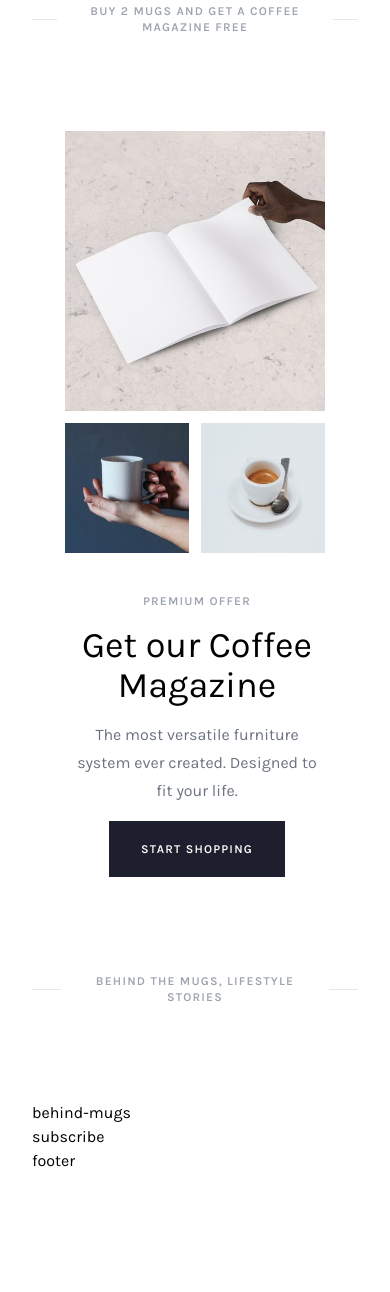
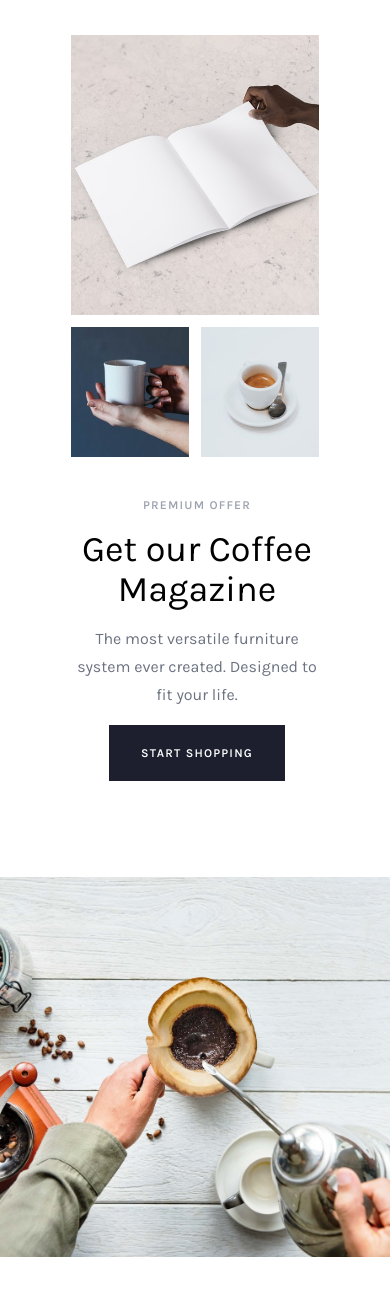
Before and after one commit to huynhyenchi/tailwindcss-coffee-style, a website: page public/index.html in a window 390 px wide. Shown: the part 7648-8940 px from the top of the page. Before the commit the page ends 8821 px from the top, so only its background shows below. Drawn offline with Linux system fonts and the light colour scheme.

Commit message:
Add parallax section

```diff
--- a/public/index.html
+++ b/public/index.html
@@ -362,7 +362,7 @@
             </div>
 
           </div> <!--grid-->
-        </div>
+        </d iv>
         <!-- End more-products-->
 
         <div class="yc-subheadline">
@@ -374,7 +374,7 @@
           <div class="flex flex-col md:flex-row justify-center items-center gap-5">
             <div class="yc-magazine-images basis-1/2 md:flex md:flex-row gap-5 w-full h-full mb-5 md:mb-0">
               <div class="yc-magazine-big-image h-[280px] basis-2/3 mb-3 sm:mb-5 md:mb-0 bg-[url('./img/magazine01.jpg')] bg-cover bg-no-repeat bg-center"></div>
-              <div class="yc-magazine-small-images basis-1/3 flex flex-row md:flex-col gap-3 xs:gap-4 sm:gap-5">
+              <div class="yc-magazine-small-images basis-1/3 flex flex-row md:flex-col gap-3 sm:gap-5">
                 <div class="h-[130px] xs:h-[200px] md:h-[130px] basis-1/2 bg-[url('./img/magazine02.jpg')] bg-cover bg-no-repeat bg-center"></div>
                 <div class="h-[130px] xs:h-[200px] md:h-[130px] basis-1/2 bg-[url('./img/magazine03.jpg')] bg-cover bg-no-repeat bg-center"></div>
               </div>
@@ -386,20 +386,25 @@
               <div class="yc-button bg-[#1d1f2e] text-white w-max mx-auto md:mx-0 active:bg-opacity-85">Start Shopping</div>
             </div>
           </div>
-        </div> <!-- End magazine-->
+        </div> <!-- End coffee magazine-->
+
+        <div class="yc-paralla-section bg-[url('./img/parallax.jpg')] bg-cover bg-no-repeat bg-center h-[380px] mb-24
+        bg-fixed w-[100vw] relative left-[calc(-50vw_+_50%)]"> <!-- Không có space ở phần tính toán, có thể thêm undersscore hoặc bỏ space luôn -->
+      </div> <!-- End parallax-section -->
 
         <div class="yc-subheadline">
           <div class="yc-subheadline-deco-line"></div>
           <div class="yc-subheadline-label">Behind The Mugs, Lifestyle Stories</div>
           <div class="yc-subheadline-deco-line"></div>
         </div>
-        <div class="behind-mugs">
-          behind-mugs
-        </div> <!-- End behind-mugs-->
 
-        <div class="subscribe">
-          subscribe
-        </div> <!-- End subscribe-->
+        <div class="lifestyle-stories h-[1000px]">
+          lifestyle stories
+        </div> <!-- End lifestyle stories-->
+
+        <div class="subscibe-us">
+          subscibe-us
+        </div> <!-- End subscibe-us-->
       </main>
 
       <footer>
--- a/tailwind.config.js
+++ b/tailwind.config.js
@@ -1,3 +1,4 @@
+const defaultTheme = require('tailwindcss/defaultTheme')
 /** @type {import('tailwindcss').Config} */
 module.exports = {
   content: ["./public/**/*.{html,js}"],
@@ -5,6 +6,7 @@ module.exports = {
     extend: {
       screens: {
         'xs': '480px',
+        'md': '768px',
       },
       fontFamily: {
         Karla: ['Karla', 'sans-serif']
```
Also changed, not shown: public/img/parallax.jpg (added), public/output.css.
